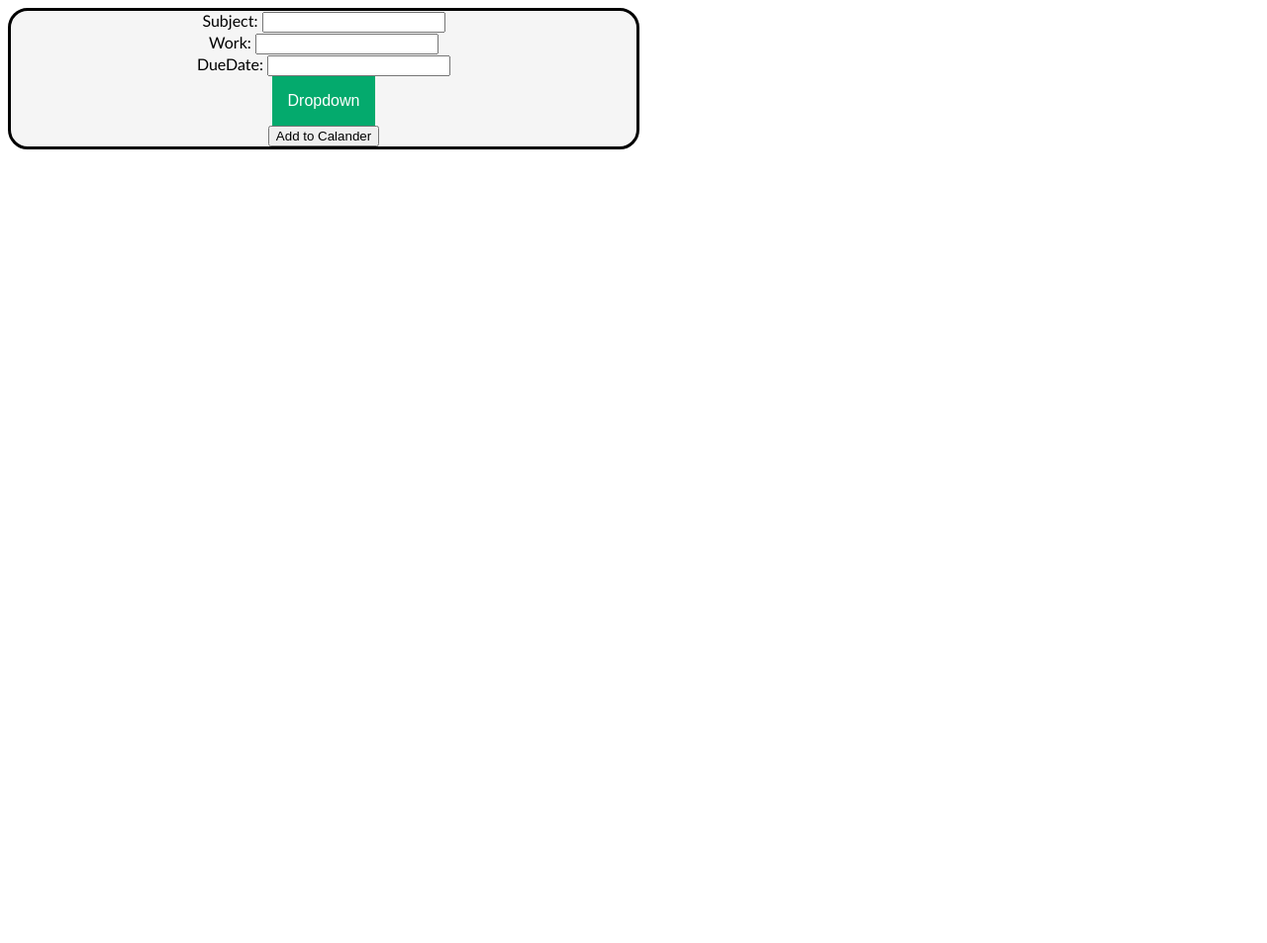
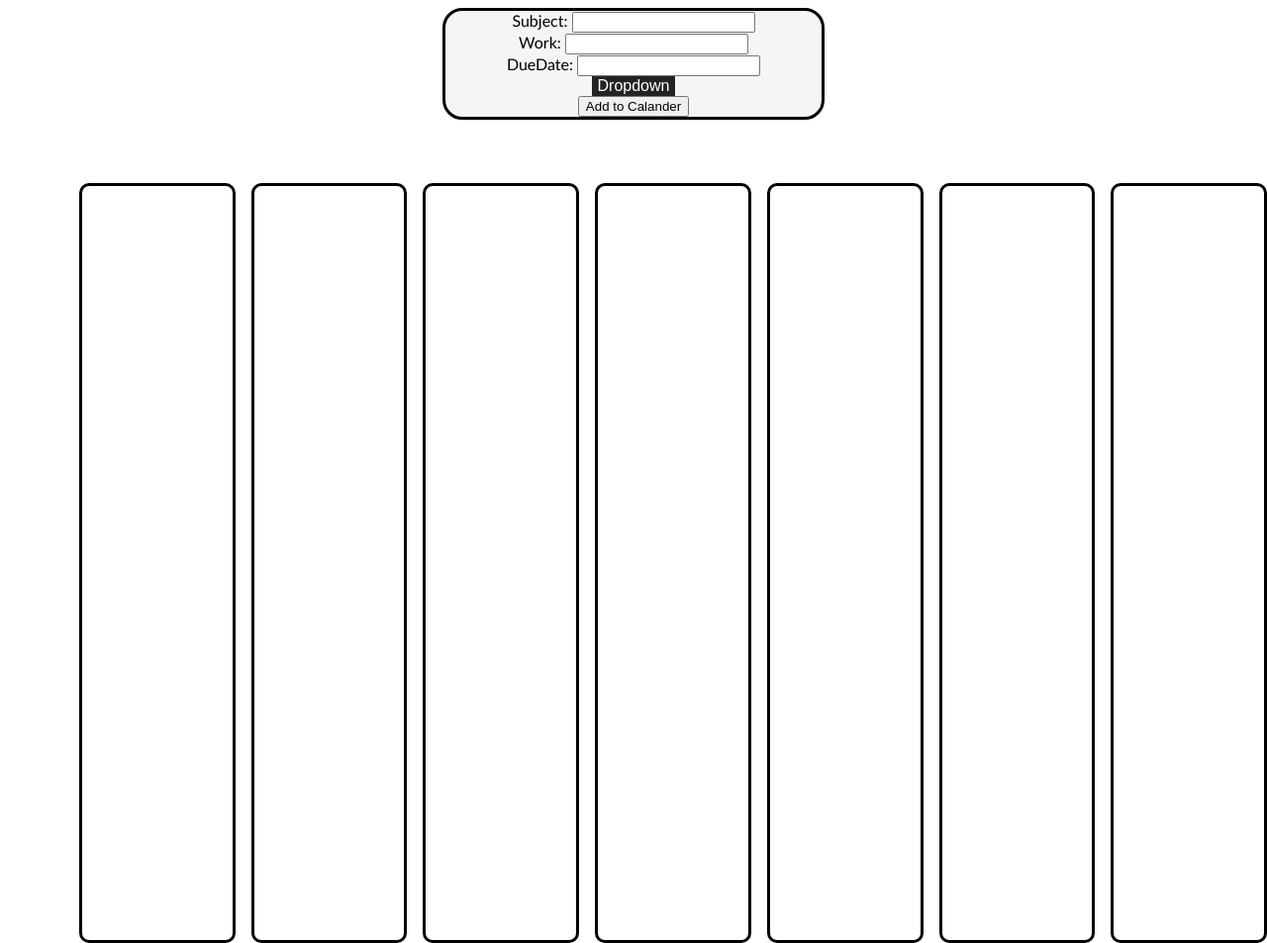
Before and after one commit to staten-island-tech/create-task-LKWQiu, a plain HTML site: page index.html in a window 1280 px wide. Shown: the top 953 px of the page at 99% size. Drawn offline with Linux system fonts and the light colour scheme.

Commit message:
redoing page

```diff
--- a/index.html
+++ b/index.html
@@ -6,6 +6,7 @@
     <link rel="stylesheet" href="style.css">
 </head>
 <body>
+    <div class="container">
         <form class="form1" id="form1" >
             <label for = "Subject">Subject:</label>
             <input type = "text" class = "Subject" id="Subject"/>
@@ -19,22 +20,27 @@
             <div class="dropdown">
                 <button class="dropbtn">Dropdown</button>
                 <div class="dropdown-content">
-              <a href="#">Link 1</a>
-              <a href="#">Link 2</a>
-              <a href="#">Link 3</a>
+                <p href="#">Monday</p>
+                <p href="#">Tuesday</p>
+                <p href="#">Wednesday</p>
+                <p href="#">Thursday</p>
+                <p href="#">Friday</p>
+                <p href="#">Saturday</p>
+                <p href="#">Sunday</p>
                 </div>
             </div>
             <br>
             <input type = "submit" value = "Add to Calander" id = "submit" />
         </form>
+    </div>
     <div id="main" class="main">
-        <div id="Monday"></div>
-        <div id="Tuesday"></div>
-        <div id="Wednesday"></div>
-        <div id="Thursday"></div>
-        <div id="Friday"></div>
-        <div id="Saturday"></div>
-        <div id="Sunday"></div>
+        <div id="Monday" class="DAY"></div>
+        <div id="Tuesday" class="DAY"></div>
+        <div id="Wednesday" class="DAY"></div>
+        <div id="Thursday" class="DAY"></div>
+        <div id="Friday" class="DAY"></div>
+        <div id="Saturday" class="DAY"></div>
+        <div id="Sunday" class="DAY"></div>
     </div>
     <script src="main.js"></script>
 </body>
--- a/style.css
+++ b/style.css
@@ -1,4 +1,10 @@
-
+.container{
+    display: flex;
+    flex-wrap: wrap;
+    position: relative;
+    flex-direction: row, column;
+    justify-content: center;
+}
 .NewCard{
     margin: 10px;
     width: 20%;
@@ -21,7 +27,7 @@
 }
 .form1{
     font-family: 'Gill Sans', 'Gill Sans MT', Calibri, 'Trebuchet MS', sans-serif;
-    width: 50%;
+    width: 30%;
     height: auto;
     text-align: center;
     cursor: pointer;
@@ -44,11 +50,18 @@
     border-style: solid;
     border-color: brown;
 }
-/* Dropdown Button */
+.DAY{
+    width: 12%;
+    border-radius: 10px;
+    border-color: black;
+    border-style: solid;
+    height: auto;
+    margin: 8px;
+}
+ /* Dropdown button */
 .dropbtn {
-    background-color: #04AA6D;
+    background-color: #222423;
     color: white;
-    padding: 16px;
     font-size: 16px;
     border: none;
   }
@@ -78,10 +91,10 @@
   }
 
   /* Change color of dropdown links on hover */
-  .dropdown-content a:hover {background-color: #ddd;}
+  .dropdown-content a:hover {background-color: #aca7a7;}
 
   /* Show the dropdown menu on hover */
   .dropdown:hover .dropdown-content {display: block;}
 
   /* Change the background color of the dropdown button when the dropdown content is shown */
-  .dropdown:hover .dropbtn {background-color: #3e8e41;}
+  .dropdown:hover .dropbtn {background-color: #222423;}
```
Lines whose indentation alone changed are shown as unchanged.
